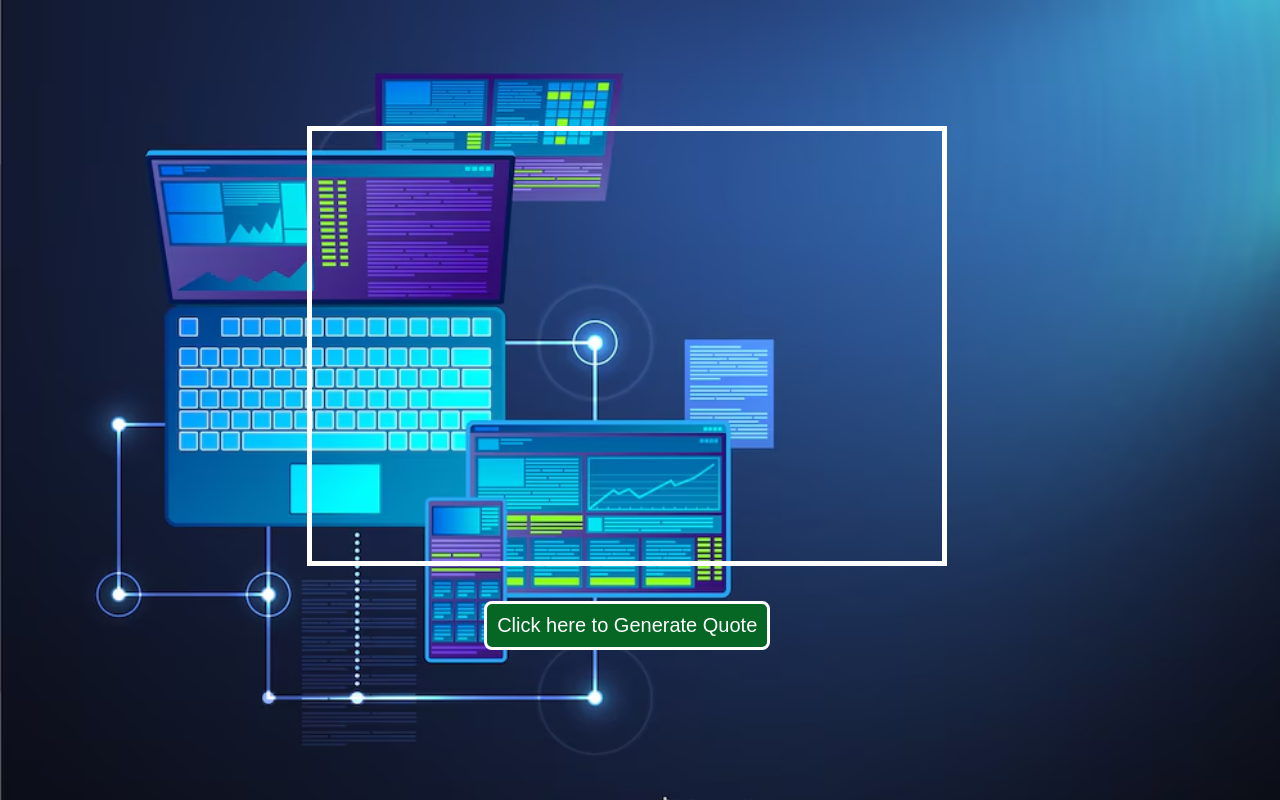
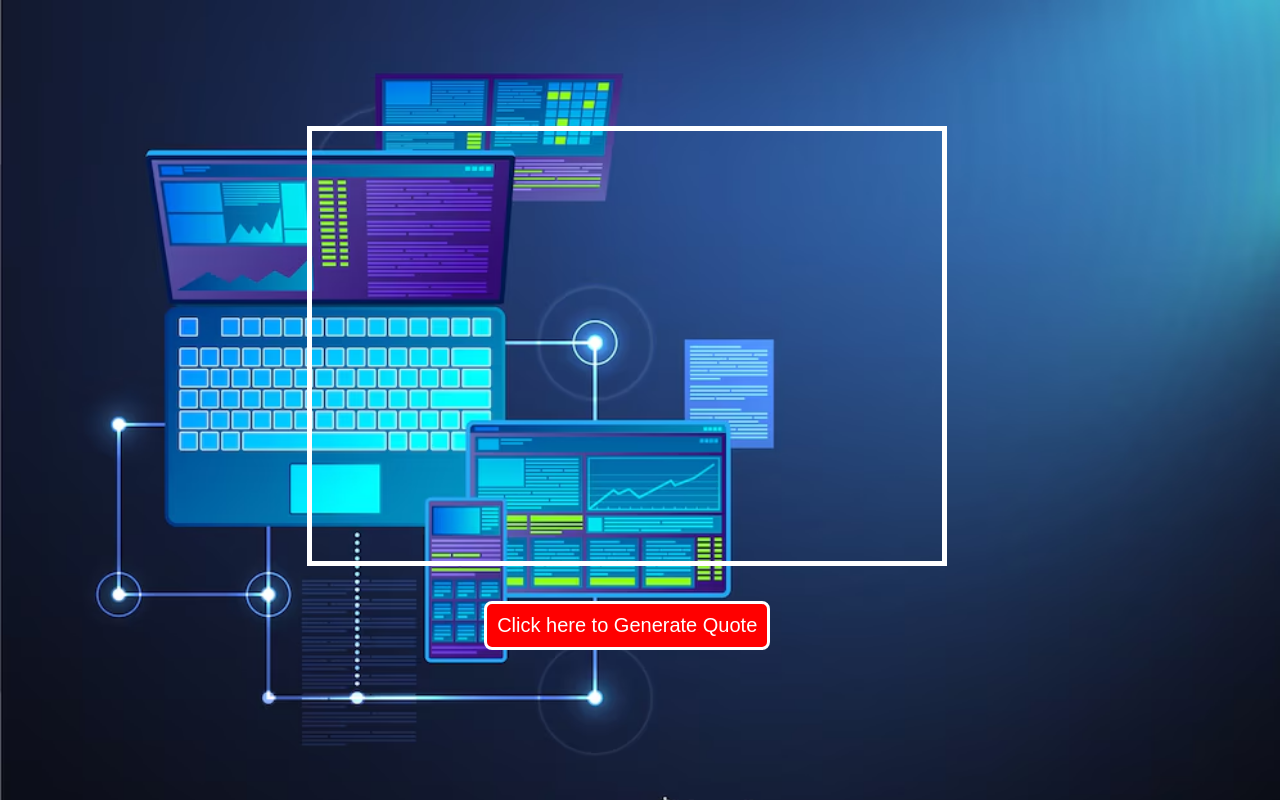
Before and after one commit to Abhinavsai-12/10kCoders_JavaScript, a plain HTML site: page Day-17 Objects/quote_genrator.html in a window 1280 px wide. Drawn offline with Linux system fonts and the light colour scheme.

Commit message:
Day-17 2nd commit

```diff
--- a/Day-17 Objects/quote_genrator.html
+++ b/Day-17 Objects/quote_genrator.html
@@ -50,7 +50,8 @@
             font-size: 20px;
             border: 3px solid white;
             border-radius:8px;
-            background-color: rgb(6, 103, 37);
+            background-color: red;
+            /* background-color: rgb(6, 103, 37); */
             color: white;
             margin-top:25px;
         }
```
